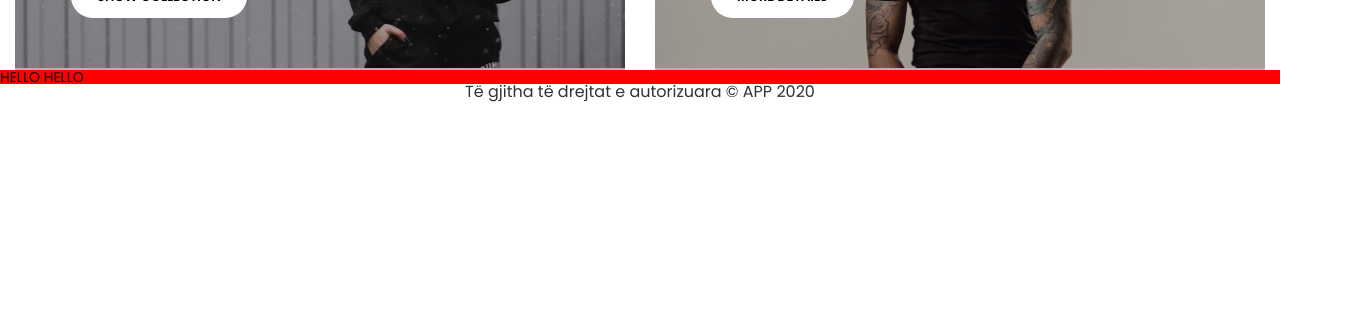
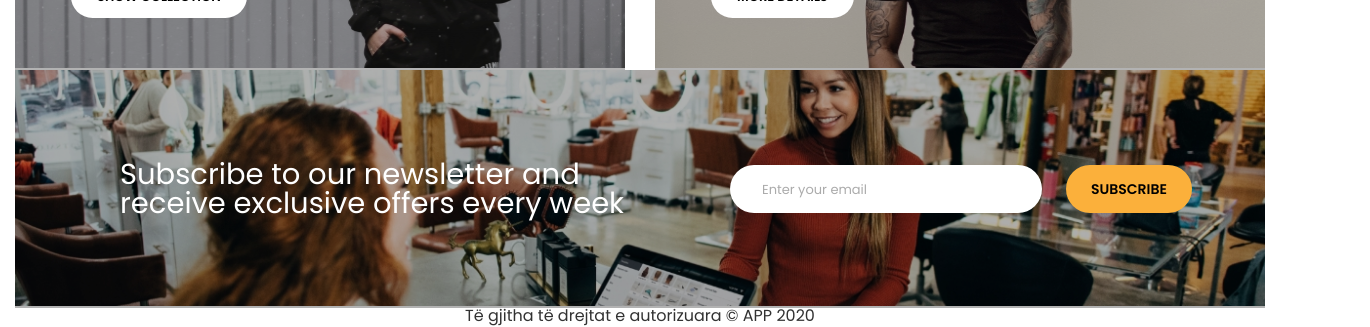
Before and after one commit to shpetimsedolli/eShop, a React (Create React App) app: page / in a window 1280 px wide. Shown: the part 1157-1484 px from the top of the page, 1370 px wide, since content can reach past the window. Before the commit the page ends 1260 px from the top, so only its background shows below. Built offline with nearby package versions, Linux system fonts and the light colour scheme.

Commit message:
added contact componen with scss style

```diff
--- a/src/components/Contact/Contact.scss
+++ b/src/components/Contact/Contact.scss
@@ -1,4 +1,56 @@
-.Contact {
-  background: red;
+.contact {
   width: 100%;
+  position: relative;
+  &__thumb {
+    position: relative;
+    width: 100%;
+    height: 100%;
+    &:before {
+      content: "";
+      width: 100%;
+      height: 100%;
+      position: absolute;
+      left: 0;
+      top: 0;
+      background-color: rgba($color: #000000, $alpha: 0.3);
+    }
+  }
+  &__content {
+    position: absolute;
+    left: 105px;
+    top: 50%;
+    transform: translateY(-50%);
+    display: flex;
+    align-items: center;
+    width: 100%;
+    h4 {
+      font-size: 29px;
+      color: #fff;
+      max-width: 510px;
+    }
+    input {
+      border-radius: 25px;
+      height: 48px;
+      width: 312px;
+      border: none;
+      outline: 0;
+      margin-left: 100px;
+      margin-right: 24px;
+    }
+    ::placeholder {
+      color: #ababab;
+      font-size: 13px;
+      padding-left: 30px;
+    }
+    button {
+      padding: 17px 25px;
+      background-color: #fbb03b;
+      border-radius: 30px;
+      color: #000000;
+      text-transform: uppercase;
+      font-weight: 600;
+      border: none;
+      outline: 0;
+    }
+  }
 }
--- a/src/components/Contact/Contact.tsx
+++ b/src/components/Contact/Contact.tsx
@@ -2,11 +2,22 @@ import React from 'react'
 
 import './Contact.scss'
 
+import contactbanner from '../../assets/images/contact-banner.jpg'
+
 export const Contact = () => {
     return (
-        <div className="Contact">
-            <h3>HELLO HELLO
-            </h3>
+        <div className="container">
+            <div className="contact">
+                <div className="contact__thumb">
+                    <img src={contactbanner} alt="" />
+                </div>
+                <div className="contact__content">
+                    <h4>Subscribe to our newsletter and
+                        receive exclusive offers every week</h4>
+                    <input type="text" placeholder="Enter your email" />
+                    <button>Subscribe</button>
+                </div>
+            </div>
         </div>
     )
 }
```
Also changed, not shown: src/assets/images/contact-banner.jpg (added).
